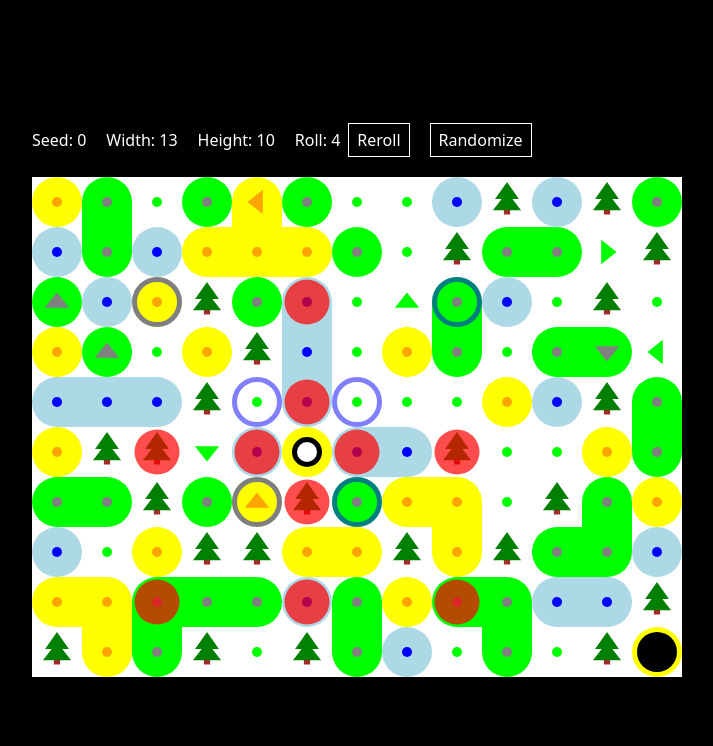
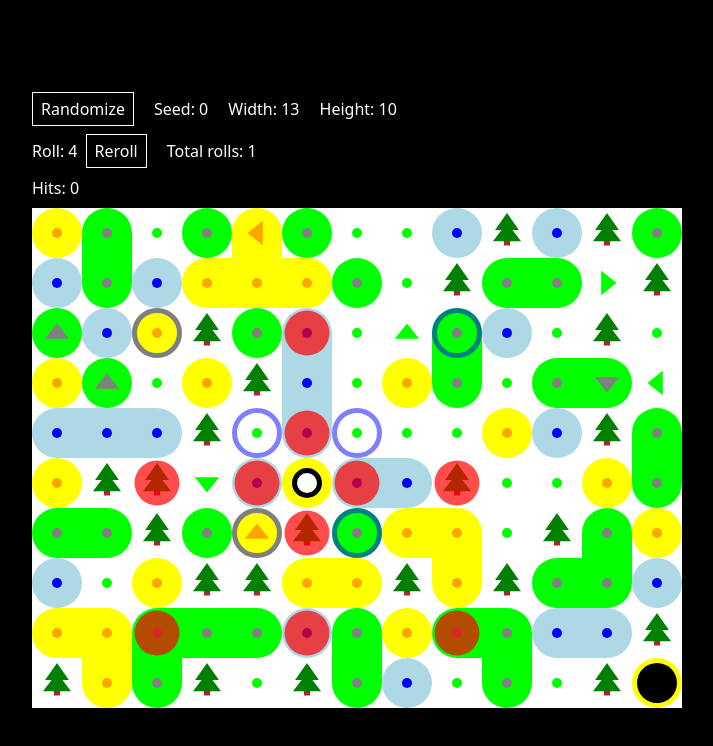
Before and after one commit to DmytroLeonov/mini-golf, a website built with Vite: page index.html in a window 1280 px wide. Both pictures are taken after a click on the button "Reroll". Shown: the whole page, without its empty margins (283-996 px from the left). Built offline with nearby package versions, Linux system fonts and the light colour scheme.

Commit message:
feat: display rolls and hits

```diff
--- a/index.html
+++ b/index.html
@@ -10,15 +10,25 @@
   <body class="bg-black text-white">
     <div class="h-screen grid place-items-center">
       <section>
-        <div class="flex items-center gap-5 mb-5">
-          <p>Seed: <span id="seed">0</span></p>
-          <p>Width: <span id="width">0</span></p>
-          <p>Height: <span id="height">0</span></p>
+        <div class="flex items-center gap-5 mb-2">
+          <button id="randomize" class="px-2 py-1 border bor cursor-pointer">
+            Randomize
+          </button>
+          <span>Seed: <span id="seed">0</span></span>
+          <span>Width: <span id="width">0</span></span>
+          <span>Height: <span id="height">0</span></span>
+        </div>
+        <div class="flex items-center gap-5 mb-2">
           <div class="flex gap-2 items-center">
-            <p>Roll: <span id="roll">0</span></p>
-            <button id="reroll" class="px-2 py-1 border bor">Reroll</button>
+            <span>Roll: <span id="roll">0</span></span>
+            <button id="reroll" class="px-2 py-1 border bor cursor-pointer">
+              Reroll
+            </button>
           </div>
-          <button id="randomize" class="px-2 py-1 border bor">Randomize</button>
+          <span>Total rolls: <span id="rolls">0</span></span>
+        </div>
+        <div class="flex items-center gap-5 mb-2">
+          <span>Hits: <span id="hits">0</span></span>
         </div>
         <canvas id="canvas"></canvas>
       </section>
--- a/src/events.ts
+++ b/src/events.ts
@@ -50,6 +50,7 @@ export function canvasClick(state: State, pos: Vec2): void {
   if (move) {
     const newPos = move.trail.at(-1) ?? move.pos;
     ball.set(newPos);
+    state.hits++;
     state.validMoves = [];
     state.invalidMoves = [];
   }
@@ -200,6 +201,7 @@ export function registerRollEvent(state: State): void {
 
   function roll() {
     state.roll = state.rand.randRange(1, 7);
+    state.rolls++;
     updateMoves(state);
   }
 
@@ -236,6 +238,8 @@ export function changeLevel(state: State, level: Level): void {
   state.invalidMoves = [];
   state.validMoves = [];
   state.roll = 0;
+  state.rolls = 0;
+  state.hits = 0;
   resetCanvas(state);
 }
 
--- a/src/main.ts
+++ b/src/main.ts
@@ -9,7 +9,7 @@ import {
 } from "./events";
 import { getGameConfig } from "./game-config";
 import { createRandomLevel } from "./level";
-import { render, setText } from "./render";
+import { render } from "./render";
 import { createGameState, State } from "./state";
 import { createRand, getSeed, mulberry32 } from "./utils";
 
@@ -42,8 +42,6 @@ function gameLoop(state: State): void {
 
     const deltaTimeMs = currentTimeMs - previousTimeMs;
     if (deltaTimeMs >= frameIntervalMs) {
-      // update(state);
-
       const offset = deltaTimeMs % frameIntervalMs;
       previousTimeMs = currentTimeMs - offset;
     }
@@ -68,7 +66,6 @@ function main(): void {
 
   setupCanvas(state);
   resetCanvas(state);
-  setText(state);
   registerMouseEvent(state, "mousemove", mouseMove);
   registerMouseEvent(state, "click", canvasClick);
   registerMouseEvent(state, "mouseleave", mouseLeave);
--- a/src/render.ts
+++ b/src/render.ts
@@ -17,17 +17,26 @@ const heightSpan = document.querySelector<HTMLSpanElement>("#height")!;
 assert(!!heightSpan, "height span not found");
 const rollSpan = document.querySelector<HTMLSpanElement>("#roll")!;
 assert(!!rollSpan, "roll span not found");
+const hitsSpan = document.querySelector<HTMLSpanElement>("#hits")!;
+assert(!!hitsSpan, "hits span not found");
+const rollsSpan = document.querySelector<HTMLSpanElement>("#rolls")!;
+assert(!!rollsSpan, "rolls span not found");
 
-export function setText(state: State): void {
+export function updateText(state: State): void {
   const {
     config: { seed },
     level: { h, w },
     roll,
+    hits,
+    rolls,
   } = state;
+
   seedSpan.innerText = seed + "";
   widthSpan.innerText = w + "";
   heightSpan.innerText = h + "";
   rollSpan.innerText = roll + "";
+  hitsSpan.innerText = hits + "";
+  rollsSpan.innerText = rolls + "";
 }
 
 export type TriangleVertex = {
@@ -235,7 +244,7 @@ function renderHoveredTile(state: State): void {
 export function render(state: State): void {
   const { ctx } = state;
 
-  setText(state);
+  updateText(state);
 
   ctx.fillStyle = "white";
   ctx.fillRect(0, 0, ctx.canvas.width, ctx.canvas.height);
--- a/src/state.ts
+++ b/src/state.ts
@@ -13,6 +13,8 @@ export type State = {
   invalidMoves: Vec2[];
   ball: Vec2;
   roll: number;
+  rolls: number;
+  hits: number;
   hoveredTile: Vec2 | null;
   config: GameConfig;
   level: Level;
@@ -31,6 +33,8 @@ export function createGameState(
     invalidMoves: [],
     ball: level.tee,
     roll: 0,
+    rolls: 0,
+    hits: 0,
     hoveredTile: null,
     config,
     level,
```
